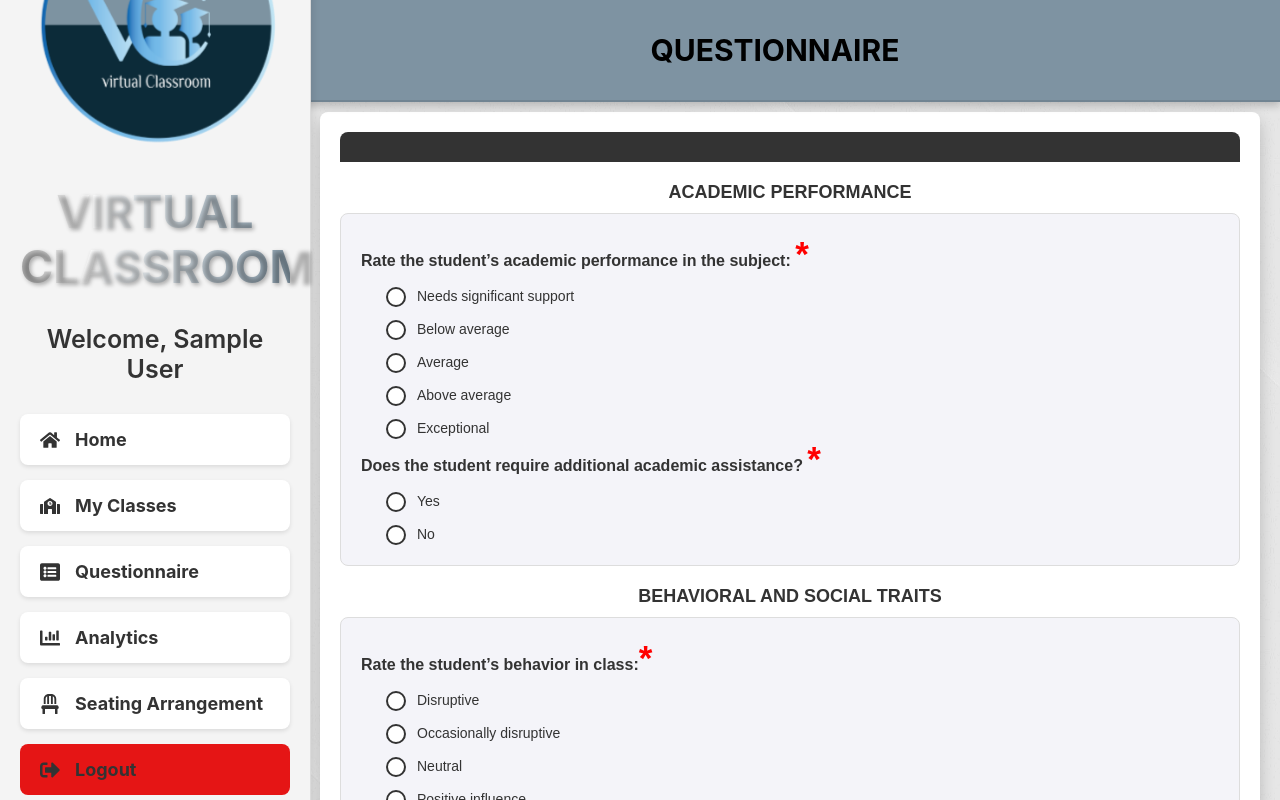
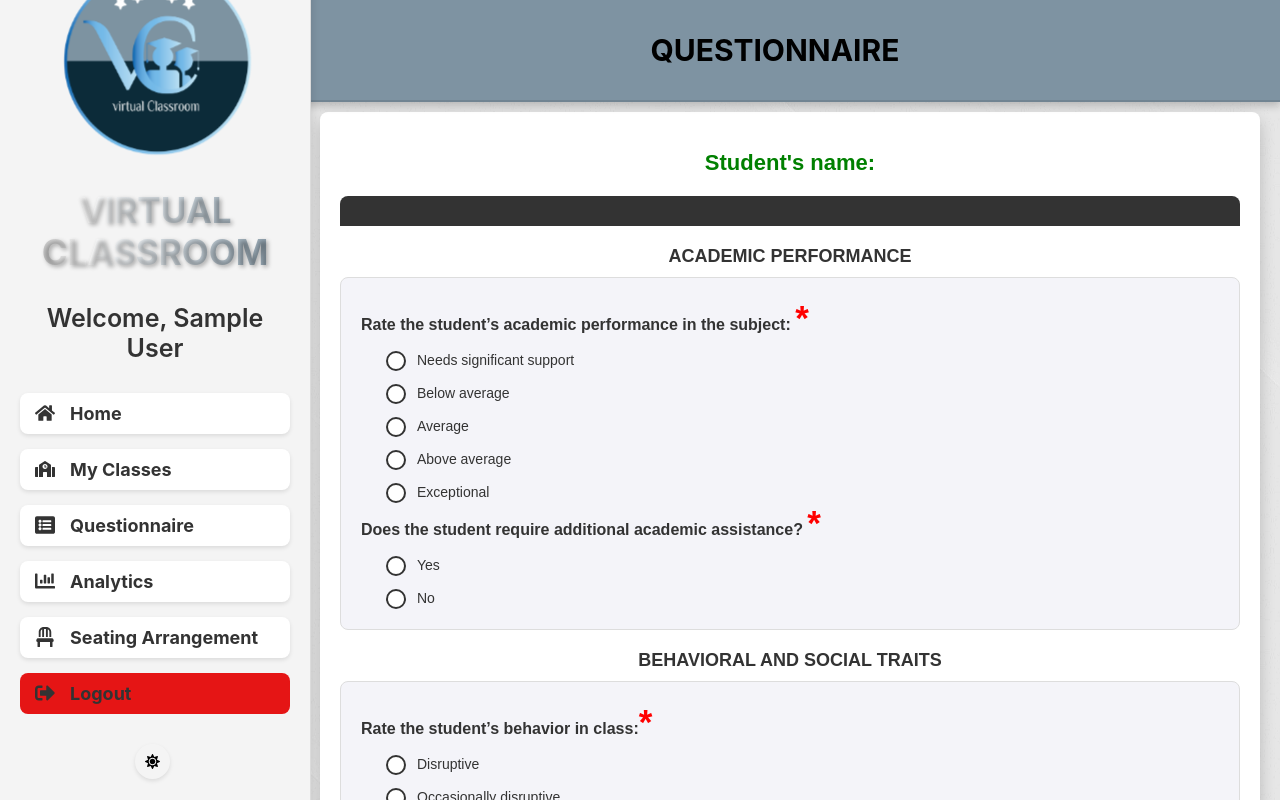
Before and after one commit to nabimari/classroomSeatingProject, a React (Create React App) app: page /questionnaire/1 in a window 1280 px wide. Shown: the top 800 px of the page. Built offline with nearby package versions, Linux system fonts and the light colour scheme; no server answers; the database is empty; sample sign-in values are in the browser's storage.

Commit message:
Updates for Csp

```diff
--- a/src/components/Sidebar.js
+++ b/src/components/Sidebar.js
@@ -92,7 +92,7 @@ const dynamicPaths = {
       transform: "translateY(-50px)",
     },
     virtualClassroom: {
-      fontSize: "45px",
+      fontSize: "35px",
       fontWeight: "bold",
       color: "transparent",
       textTransform: "uppercase",
@@ -126,7 +126,7 @@ const dynamicPaths = {
       display: "flex",
       alignItems: "center",
       gap: "15px",
-      padding: "15px 20px",
+      padding: "10px 15px",
       fontSize: "18px",
       fontWeight: "bold",
       borderRadius: "8px",
@@ -146,7 +146,7 @@ const dynamicPaths = {
     transform: "scale(1.05)",
   },
   darkModeToggle: {
-    marginTop: "50px",
+    marginTop: "30px",
     marginLeft : "115px",
     display: "flex",
     alignItems: "center",
@@ -184,7 +184,7 @@ const dynamicPaths = {
       display: "flex",
       alignItems: "center",
       gap: "15px",
-      padding: "15px 20px",
+      padding: "10px 15px",
       fontSize: "18px",
       fontWeight: "bold",
       borderRadius: "8px",
@@ -357,11 +357,12 @@ const dynamicPaths = {
           alt="Logo"
           className="logoAnimation"
           style={{
-            width: "250px",
-            height: "250px",
+            width: "200px",
+            height: "200px",
             objectFit: "cover",
             borderRadius: "50%",
             marginBottom: "-20px",
+            marginTop:"-20px",
         }}
         />
 
--- a/src/pages/Questionnaire.js
+++ b/src/pages/Questionnaire.js
@@ -1,15 +1,36 @@
-import React, { useState, useContext } from "react";
+import React, { useState,useEffect, useContext } from "react";
 import { useParams, useNavigate } from "react-router-dom";
 import { ThemeContext } from "../App";
-import { saveQuestionnaireResponse, updateStudentMainInfo } from "../services/studentHandler";
+import { saveQuestionnaireResponse, updateStudentMainInfo,getStudentById } from "../services/studentHandler";
 
 
 
 const Questionnaire = () => {
   const { studentId } = useParams();
+  const [studentName, setStudentName] = useState("");
   const navigate = useNavigate();
   const { theme } = useContext(ThemeContext); // Access dark mode state
   const [responses, setResponses] = useState({});
+
+  // Fetch student name on component load
+      useEffect(() => {
+        const fetchStudentName = async () => {
+          try {
+            if (!studentId) return;
+            const studentDoc = await getStudentById(studentId);
+            if (studentDoc.exists()) {
+              const studentData = studentDoc.data();
+              setStudentName(studentData.name || "Unknown Student");
+            } else {
+              console.error("Student data not found.");
+            }
+          } catch (error) {
+            console.error("Error fetching student name:", error);
+          }
+        };
+
+        fetchStudentName();
+      }, [studentId]);
 
   const handleInputChange = (section, question, value) => {
     setResponses((prev) => ({
@@ -182,6 +203,9 @@ if (
       <div style={styles.sidebarSpacing}></div> {/* Sidebar Spacing */}
       <div style={styles.contentArea}>
       <div style={styles.innerContainer}>
+      <h2 style={{ textAlign: "center", marginBottom: "20px", fontSize: "22px",color:"green" }}>
+        Student's name:  {studentName}
+      </h2>
         <header style={styles.header}>
 
         </header>
--- a/src/pages/ShowQuesResults.js
+++ b/src/pages/ShowQuesResults.js
@@ -2,7 +2,7 @@ import React, { useState, useEffect, useContext } from "react";
 import { useParams } from "react-router-dom";
 import { useNavigate } from "react-router-dom";
 import { ThemeContext } from "../App";
-import { getQuestionnaireResponses ,saveQuestionnaireResponse, updateStudentMainInfo} from "../services/studentHandler";
+import { getQuestionnaireResponses ,getStudentById,saveQuestionnaireResponse, updateStudentMainInfo} from "../services/studentHandler";
 
 
 
@@ -11,12 +11,32 @@ import { getQuestionnaireResponses ,saveQuestionnaireResponse, updateStudentMain
 const ShowQuesResults = () => {
   const { theme } = useContext(ThemeContext);
   const { studentId } = useParams();
+  const [studentName, setStudentName] = useState("");
   const navigate = useNavigate();
   const [responses, setResponses] = useState({});
   const [loading, setLoading] = useState(true);
   const [isEditing, setIsEditing] = useState(false);
   const [originalResponses, setOriginalResponses] = useState({});
 
+  // Fetch student name on component load
+    useEffect(() => {
+      const fetchStudentName = async () => {
+        try {
+          if (!studentId) return;
+          const studentDoc = await getStudentById(studentId);
+          if (studentDoc.exists()) {
+            const studentData = studentDoc.data();
+            setStudentName(studentData.name || "Unknown Student");
+          } else {
+            console.error("Student data not found.");
+          }
+        } catch (error) {
+          console.error("Error fetching student name:", error);
+        }
+      };
+
+      fetchStudentName();
+    }, [studentId]);
 
   const questionnaireStructure = {
     "Academic Performance": [
@@ -317,6 +337,9 @@ const ShowQuesResults = () => {
       <div style={styles.sidebarSpacing}></div> {/* Sidebar spacing */}
       <div style={styles.contentArea}>
       <div style={styles.header}>
+      <h2 style={{ textAlign: "center", marginBottom: "20px", fontSize: "22px",color:"green" }}>
+        Student's name:  {studentName}
+      </h2>
         <button
         style={styles.editButton}
         onClick={() => {
--- a/src/services/CSP.js
+++ b/src/services/CSP.js
@@ -60,14 +60,23 @@ export default class ClassroomCSP {
         }
     }
 
-    splitByResponses() { // No parameter needed since we're using this.students
-     const withResponses = this.students.filter(obj => obj.responses);
-      this.noResponsesStudents = this.students.filter(obj => !obj.responses);
-      this.students = withResponses; } // Update the original students array
+    // splitByResponses() {
+    //     for (let student of this.students) {
+    //         if (!student.responses || Object.keys(student.responses).length === 0) {
+    //             student.priorityScore = -50; // Assign low priority but keep in the list
+    //         }
+    //     }
+    // }
+
 
 
     async preprocessStudents() {
         for (let student of this.students) {
+            // If the student has no submitted questionnaire or no responses, assign a priority score of -50
+            if (!student.responses || Object.keys(student.responses).length === 0) {
+                student.priorityScore = -50;
+                continue; // Skip further processing for this student
+            }
             // Map academic level responses to scores
             const academicLevelScore = {
                 "Exceptional": 5,
@@ -87,7 +96,7 @@ export default class ClassroomCSP {
             }[student.responses?.behavior || "Neutral"];
 
             // Map assistance field
-            const assistanceScore = student.responses["Academic Performance"]["Requires assistance?"] ? 2 : 0;
+            const assistanceScore = student.responses?.["Academic Performance"]?.["Requires assistance?"] ? 2 : 0;
 
 
             const gptResponse = student.responses?.["Additional Insights"]?.["Other notes"]
@@ -316,7 +325,7 @@ export default class ClassroomCSP {
     // Solve the seating arrangement
     async solve(feedback="") {
         this.resetSeating();
-        this.splitByResponses();
+        // this.splitByResponses();
         await this.preprocessStudents();
         // this.assignFrontRows();
         const matrix=this.createSeatingMatrix();
```
